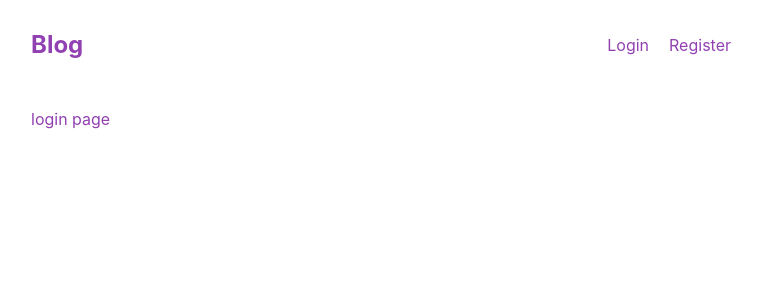
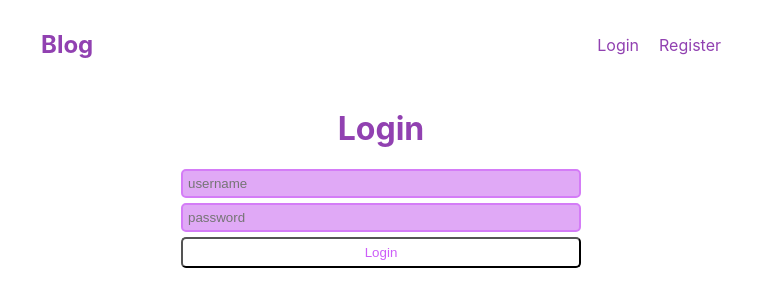
Before and after one commit to thangnc423/blog, a React (Create React App) app in the folder client/mern-blog/: page /login in a window 1280 px wide. Shown: the top 306 px of the page, without its empty margins (259-1021 px from the left). Built offline with nearby package versions, Linux system fonts and the light colour scheme.

Commit message:
added login and register pages

```diff
--- a/client/mern-blog/src/App.css
+++ b/client/mern-blog/src/App.css
@@ -1,3 +1,7 @@
+*{
+  box-sizing: border-box;
+}
+
 body{
   color: rgb(145, 65, 177);
 }
@@ -53,3 +57,28 @@ div.post p.summary{
   margin: 8px 0;
   line-height: 1.3rem;
 }
+
+form.login, form.register{
+  max-width: 400px;
+  margin: 0 auto;
+}
+input{
+  display: block;
+  margin-bottom: 5px;
+  width: 100%;
+  padding: 5px 5px;
+  border: 2px solid rgb(212, 124, 247);
+  border-radius: 5px;
+  background-color: rgb(224, 169, 246);
+}
+button{
+  width: 100%;
+  display: block;
+  background-color: white;
+  color: rgb(204, 94, 248);
+  border-radius: 5px;
+  padding: 6px 0;
+}
+form h1{
+  text-align: center;
+}
--- a/client/mern-blog/src/App.js
+++ b/client/mern-blog/src/App.js
@@ -3,6 +3,7 @@ import Layout from './Layout';
 import IndexPage from './pages/IndexPage';
 import {Route, Routes} from "react-router-dom";
 import LoginPage from './pages/LoginPage';
+import RegisterPage from './pages/RegisterPage';
 
 function App() {
   return (
@@ -10,6 +11,7 @@ function App() {
       <Route path="/" element={<Layout/>}>
         <Route index element={<IndexPage/>}/>
         <Route path="/login" element={<LoginPage/>}/>
+        <Route path="/register" element={<RegisterPage/>}/>
       </Route>
     </Routes>
   );
--- a/client/mern-blog/src/pages/LoginPage.js
+++ b/client/mern-blog/src/pages/LoginPage.js
@@ -1,7 +1,10 @@
 export default function LoginPage() {
     return (
-        <div>
-            login page
-        </div>
+        <form className="login">
+            <h1>Login</h1>
+            <input type="text" placeholder="username"></input>
+            <input type="password" placeholder="password"></input>
+            <button>Login</button>
+        </form>
     );
 }
--- /dev/null
+++ b/client/mern-blog/src/pages/RegisterPage.js
@@ -0,0 +1,10 @@
+export default function RegisterPage() {
+    return(
+        <form className="register">
+            <h1>Register</h1>
+            <input type="text" placeholder="username"></input>
+            <input type="password" placeholder="password"></input>
+            <button>Register</button>
+        </form>
+    );
+}
```
